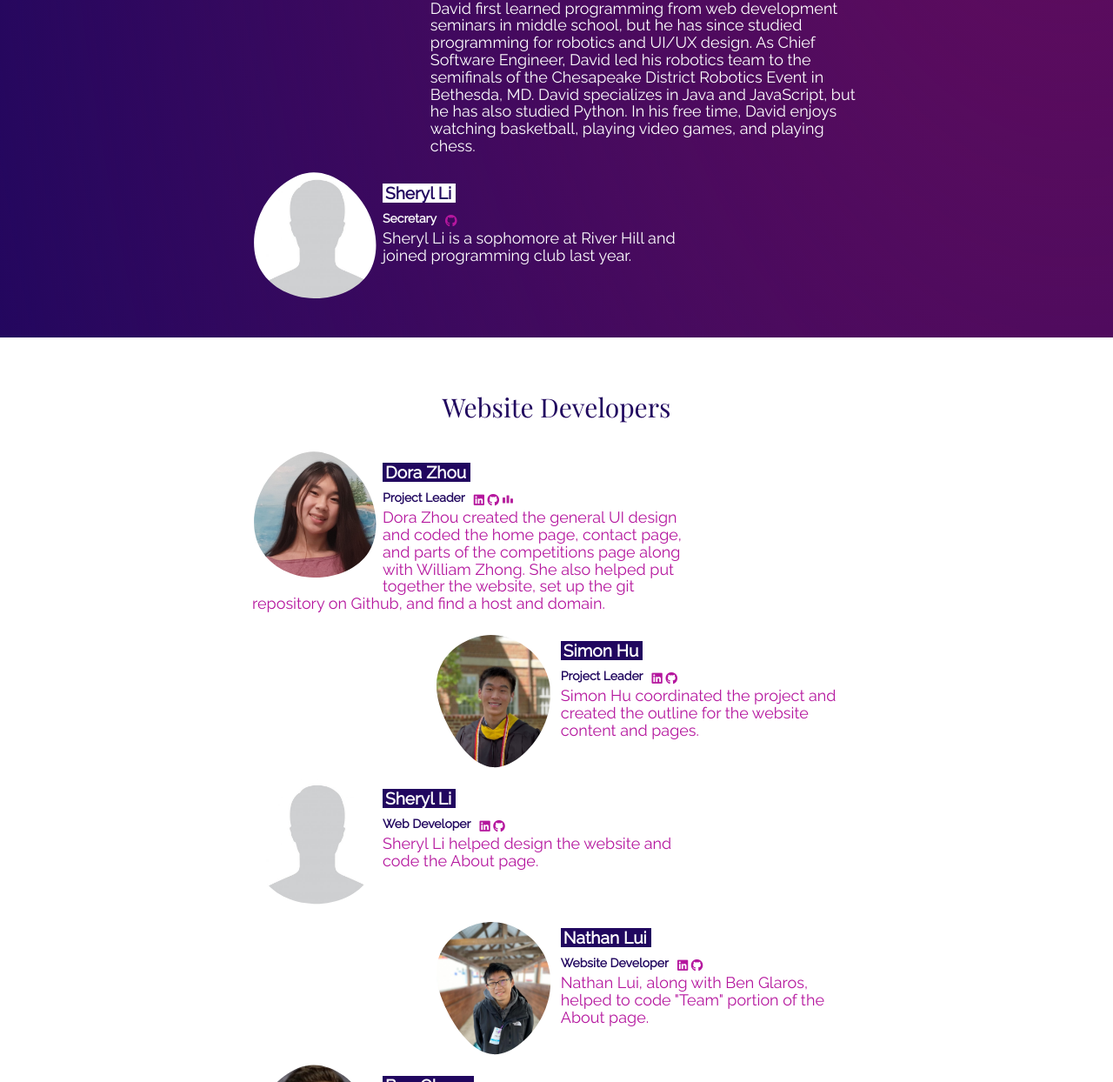
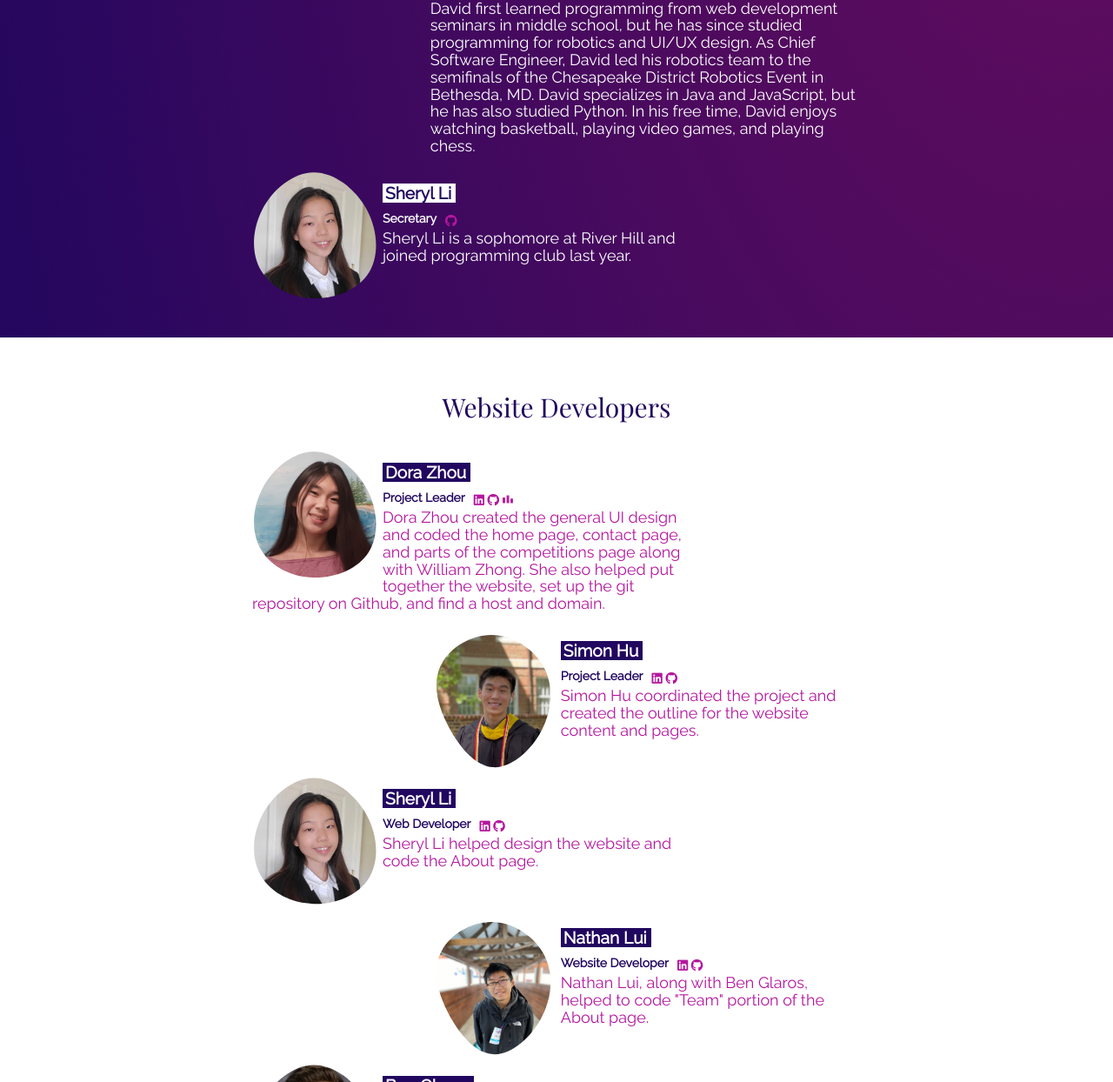
Before and after one commit to dorazhou1/RHHS-Programming-Club, a plain HTML site: page about.html in a window 1280 px wide. Shown: the part 3197-4441 px from the top of the page at 87% size. Drawn offline with nearby package versions, Linux system fonts and the light colour scheme.

Commit message:
Add picture
Sheryl

```diff
--- a/about.html
+++ b/about.html
@@ -223,7 +223,7 @@
                 </div>
             </div>
             <div class="column1">
-                <img class = "portrait1" src = "images/NoPicture.jpg">
+                <img class = "portrait1" src = "images/SherylLi.png">
                 <div class="description1">
                     <h3 class="names"><mark class="officer"> Sheryl Li&nbsp;</mark></h3>
                     <div class="logos">
@@ -270,7 +270,7 @@
                 </div>
             </div>
             <div class="column1">
-                <img class = "portrait1" src = "images/NoPicture.jpg">
+                <img class = "portrait1" src = "images/SherylLi.png">
                 <div class="description1">
                     <h3 class="names"><mark class="developer"> Sheryl Li&nbsp;</mark></h3>
                     <div class="logos">
```
Also changed, not shown: images/SherylLi.png (added).
